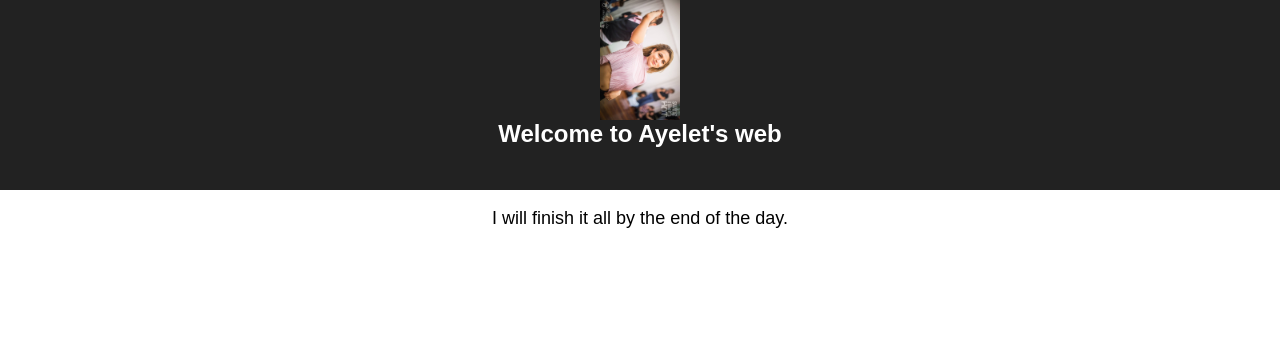
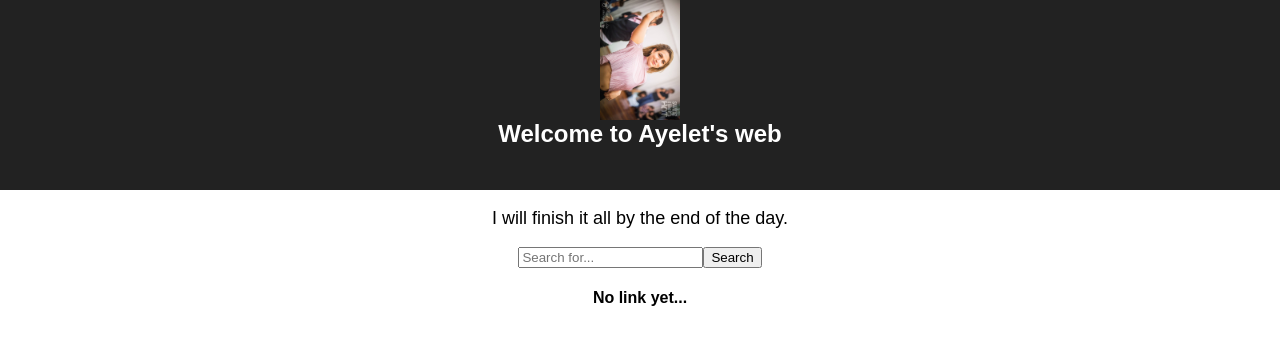
Before and after one commit to ayeletka/my_azure_web_app, a React (Create React App) app: page / in a window 1280 px wide. Shown: the top 344 px of the page. Built offline with nearby package versions, Linux system fonts and the light colour scheme.

Commit message:
Searching with bing + showing the result

```diff
--- a/package.json
+++ b/package.json
@@ -3,6 +3,8 @@
   "version": "0.1.0",
   "private": true,
   "dependencies": {
+    "axios": "^0.18.0",
+    "azure-cognitiveservices-websearch": "^1.0.0",
     "react": "^16.4.1",
     "react-dom": "^16.4.1",
     "react-scripts": "1.1.4"
--- a/src/App.js
+++ b/src/App.js
@@ -1,8 +1,15 @@
 import React, { Component } from 'react';
 import me from './me.jpg';
 import './App.css';
+import Search from './Search/Search';
+import Result from './Result/Result';
 
 class App extends Component {
+  state = {
+    val: '',
+    link: ''
+  }
+
   render() {
     return (
       <div className="App">
@@ -13,6 +20,9 @@ class App extends Component {
         <p className="App-intro">
 			I will finish it all by the end of the day.
         </p>
+        <Search />
+        <Result
+        />
       </div>
     );
   }
--- /dev/null
+++ b/src/Result/Result.js
@@ -0,0 +1,25 @@
+import React, { Component } from 'react';
+import Search from '../Search/Search';
+
+class Result extends Component {
+    constructor(props) {
+	    super(props);
+	    this.state = {
+	        link: Search.getLink
+	    };
+    }
+
+    render () {
+     console.log("hiii")
+     if (this.props.link === '')
+    	return (
+        <p>No link yet...</p>
+    	);
+    else {
+        return (
+            <a href={this.props.link} target='_blank'>{this.props.link}</a>
+        );
+    }
+}}
+
+export default Result;
--- /dev/null
+++ b/src/Search/Search.js
@@ -0,0 +1,76 @@
+import React, { Component } from 'react';
+import axios from 'axios'
+import App from '../App'
+import Result from '../Result/Result';
+
+
+const API_KEY = '0596e6f076a64db38b8e213594b32599'
+const API_URL = 'https://api.cognitive.microsoft.com/bing/v7.0/search'
+
+
+const SearchButton = (props) => {
+    return (
+        <button type="button" className="btn btn-primary"
+            onClick={props.onClick}>Search</button>
+    );
+  };
+
+class Search extends Component {
+  state = {
+    query: '',
+    results: [],
+    link: '',
+    val:''
+  }
+
+  	getLink = () => {
+  		return this.state.link;
+  	}
+
+    bingWebSearch = () => {
+    	console.log(this.state.query)
+        const axiosConfig = {
+            headers: {'Ocp-Apim-Subscription-Key': API_KEY}
+        }
+
+        return axios.get(API_URL + '?q=' + encodeURIComponent(this.state.query + "Instagram"), axiosConfig)
+        .then(function(response) {
+        	console.log(response.data.webPages.value[0].url)
+            return response.data.webPages.value[0].url;
+        });
+    }
+
+
+
+  handleInputChange = () => {
+    this.setState({
+      query: this.search.value
+    })
+  }
+
+  render() {
+   return (
+     <form>
+	       <input
+	         placeholder="Search for..."
+	         ref={input => this.search = input}
+	         onChange={this.handleInputChange}
+	       />
+	        <span className="button col-md-4">
+	        <SearchButton
+	                onClick = {() => {
+	                    this.bingWebSearch()
+	                	.then(function(result){
+	                		this.setState({val: this.state.query, link: result});
+	                	}.bind(this))}}/>
+	        </span>
+	        <h4 className="Result" col-md-4>
+	        <Result
+	        link = {this.state.link}/>
+	         </h4>
+     </form>
+   )
+  }
+}
+
+export default Search;
```
Also changed, not shown: 1 other file (tests, documents, lock files or other folders).
